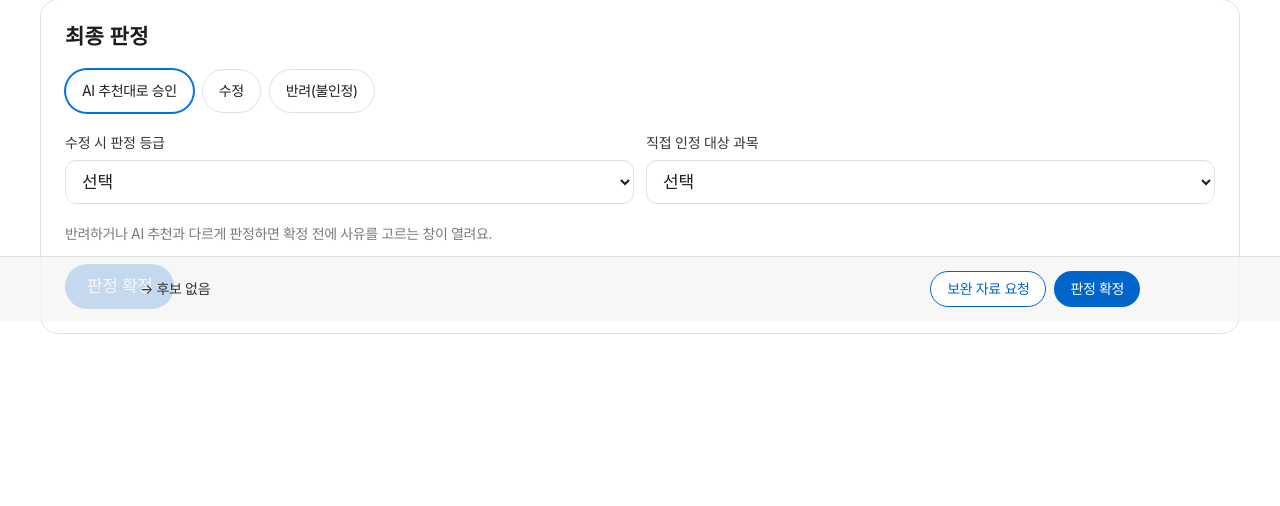
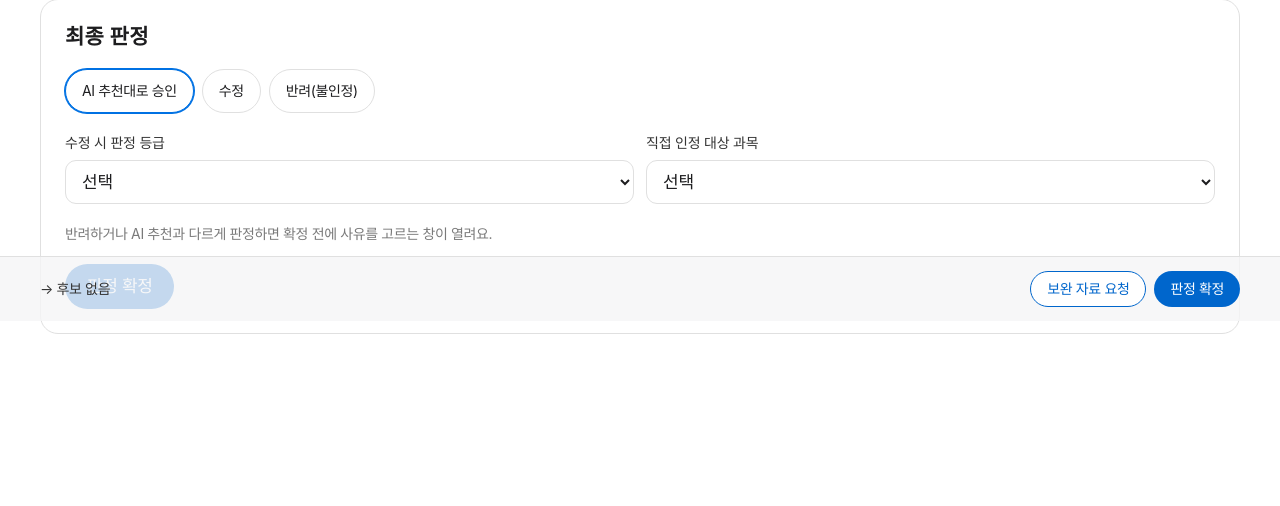
Before and after one commit to Hyeonwoo01/CreditBridge_AI, a FastAPI app: template app/web/templates/professor/evaluation.html in a window 1280 px wide. Shown: the part 479-985 px from the top of the page. Run offline with FastAPI, Linux system fonts and the light colour scheme; the template is opened without the code that fills it, so the values that code supplies are empty; parts of the project's set-up code (start-up, migrations or seed data) failed here and were passed over; some web fonts are replaced.

Commit message:
심사 큐·원문 대조 화면은 1440px 확장 폭, 나머지는 1280px. 하단 판정 바와 선택 바도 본문 폭에 맞춤

```diff
--- a/app/web/templates/base.html
+++ b/app/web/templates/base.html
@@ -15,7 +15,7 @@
 <body class="flex min-h-screen flex-col bg-white font-sans text-ink antialiased" hx-headers='{"X-CSRF-Token": "{{ csrf_token }}"}'>
   {% set role_label = {"student": "학생", "evaluator": "심사관", "professor": "학과 교수", "admin": "관리자"} %}
   <header class="sticky top-0 z-30 bg-black text-white">
-    <div class="mx-auto flex h-11 max-w-[1280px] items-center justify-between gap-4 px-4 md:px-10">
+    <div class="mx-auto flex h-11 {{ self.width() }} items-center justify-between gap-4 px-4 md:px-10">
       <a href="/" class="flex items-center gap-1.5 font-display text-[15px] font-semibold tracking-[-0.2px]">
         <span class="flex h-8 items-center rounded-sm bg-white px-1"><img src="/static/img/logo-mark.png" alt="" width="36" height="26" class="h-[26px] w-auto"></span>
         CreditBridge AI
@@ -54,7 +54,7 @@
   {% if user and user.role != 'student' %}
   {# 보조 바: 소속 기관과 심사 집계 (HTMX로 불러온다) #}
   <div class="border-b border-hairline bg-white">
-    <div class="mx-auto flex max-w-[1280px] flex-wrap items-center justify-between gap-x-4 gap-y-2 px-4 py-2.5 md:px-10">
+    <div class="mx-auto flex {{ self.width() }} flex-wrap items-center justify-between gap-x-4 gap-y-2 px-4 py-2.5 md:px-10">
       <p class="flex min-w-0 items-center gap-2 text-[13px] text-ink-80">
         <svg width="14" height="14" viewBox="0 0 24 24" fill="none" stroke="currentColor" stroke-width="2" aria-hidden="true"><path d="M3 21h18M5 21V7l7-4 7 4v14M9 9h1M14 9h1M9 13h1M14 13h1M9 17h6"/></svg>
         <span class="font-semibold text-ink">{{ user.institution.name if user.institution else '' }}</span>
@@ -64,14 +64,14 @@
     </div>
   </div>
   {% endif %}
-  <main class="mx-auto w-full max-w-[1280px] flex-1 px-4 pt-8 pb-20 md:px-10 md:pt-10">
+  <main class="mx-auto w-full {% block width %}max-w-[1280px]{% endblock %} flex-1 px-4 pt-8 pb-20 md:px-10 md:pt-10">
     {% for f in flashes %}
     <div role="status" class="mb-4 rounded-md px-4 py-3 text-sm {{ 'bg-reject-subtle text-reject' if f.kind == 'error' else 'bg-parchment text-ink-80' }}">{{ f.message }}</div>
     {% endfor %}
     {% block content %}{% endblock %}
   </main>
   <footer class="border-t border-hairline bg-parchment text-ink-80">
-    <div class="mx-auto grid max-w-[1280px] gap-3 px-4 py-8 text-xs leading-relaxed tracking-[-0.12px] md:px-10">
+    <div class="mx-auto grid {{ self.width() }} gap-3 px-4 py-8 text-xs leading-relaxed tracking-[-0.12px] md:px-10">
       <p class="flex gap-2"><svg class="mt-0.5 shrink-0 text-primary" width="14" height="14" viewBox="0 0 24 24" fill="none" stroke="currentColor" stroke-width="2" aria-hidden="true"><path d="M12 3l8 3v6c0 5-3.5 8-8 9-4.5-1-8-4-8-9V6z"/><path d="M9 12l2 2 4-4"/></svg><span><strong class="text-ink">Human-in-the-Loop 고지:</strong> 본 시스템의 AI 분석 결과는 심사 참고용 근거 자료이며, 최종 학점 인정 여부는 해당 학과 교수의 승인으로 확정됩니다.</span></p>
       <p class="text-muted">제출한 문서는 심사 목적으로만 쓰이며, 삭제 요청 시 기관 승인을 거쳐 처리 기한 안에 지워집니다. · © CreditBridge AI</p>
     </div>
--- a/app/web/templates/professor/evaluation.html
+++ b/app/web/templates/professor/evaluation.html
@@ -1,5 +1,7 @@
 {% extends "base.html" %}
 {% block nav %}{% include "professor/_nav.html" %}{% endblock %}
+{# 정보가 빽빽한 화면은 넓은 작업 폭(docs/DESIGN.md: 워크스페이스 확장형) #}
+{% block width %}max-w-[1440px]{% endblock %}
 {% block content %}
 <p class="mb-4 text-sm text-muted"><a class="underline" href="/professor">← 배정된 심사</a> · <a class="underline" href="/evaluations/{{ v.evaluation.id }}/report">판정 근거 리포트</a>{% if not v.decision or v.awaiting_redecision %} · <a class="font-semibold text-primary underline" href="#decision">{{ '재판정하기' if v.decision else '판정하기' }} ↓</a>{% endif %}</p>
 {% include "partials/evaluation.html" %}
@@ -79,7 +81,7 @@
 {# 하단 고정 판정 바: 스크롤 중에도 과목 요약과 판정 액션을 유지한다 #}
 <div class="h-24" aria-hidden="true"></div>
 <div class="sticky-bar fixed inset-x-0 bottom-0 z-20 border-t border-hairline pb-[env(safe-area-inset-bottom,0px)]">
-  <div class="mx-auto flex min-h-16 max-w-[1080px] flex-wrap items-center justify-between gap-x-4 gap-y-2 px-4 py-3 md:px-10">
+  <div class="mx-auto flex min-h-16 max-w-[1440px] flex-wrap items-center justify-between gap-x-4 gap-y-2 px-4 py-3 md:px-10">
     <p class="min-w-0 text-sm text-ink-80">
       <span class="font-semibold text-ink">{{ v.syllabus.course_code or v.syllabus.course_title }}</span>
       → {{ v.candidate.code if v.candidate else '후보 없음' }}{% if v.evaluation.coverage is not none and v.candidate and v.evaluation.recommendation != 'insufficient' %} · 커버리지 <span class="tabular-nums">{{ v.evaluation.coverage | pct }}</span>{% endif %}
--- a/app/web/templates/review/evaluation.html
+++ b/app/web/templates/review/evaluation.html
@@ -1,6 +1,8 @@
 {% extends "base.html" %}
 {% from "partials/macros.html" import time %}
 {% block nav %}{% include "review/_nav.html" %}{% endblock %}
+{# 정보가 빽빽한 화면은 넓은 작업 폭(docs/DESIGN.md: 워크스페이스 확장형) #}
+{% block width %}max-w-[1440px]{% endblock %}
 {% block content %}
 <p class="mb-4 text-sm text-muted"><a class="underline" href="/review">← 심사 큐</a> · <a class="underline" href="/evaluations/{{ v.evaluation.id }}/report">판정 근거 리포트</a></p>
 {% include "partials/evaluation.html" %}
--- a/app/web/templates/review/queue.html
+++ b/app/web/templates/review/queue.html
@@ -2,6 +2,8 @@
 {% from "partials/macros.html" import rec_badge, time %}
 {% block nav %}{% include "review/_nav.html" %}{% endblock %}
 {% block crumb %}학사처 심사 워크스페이스 · 심사 대기열{% endblock %}
+{# 정보가 빽빽한 화면은 넓은 작업 폭(docs/DESIGN.md: 워크스페이스 확장형) #}
+{% block width %}max-w-[1440px]{% endblock %}
 {% block content %}
 {% set conf_word = {"high": "High", "medium": "Medium", "low": "Low"} %}
 {% macro qlink(t=tab, d=department, p=1) -%}?tab={{ t }}&department={{ d | urlencode }}&sort={{ sort }}&q={{ q | urlencode }}&page={{ p }}{%- endmacro %}
@@ -155,7 +157,7 @@
 
   {# 선택하면 아래에 뜨는 일괄 처리 바 #}
   <div class="pointer-events-none fixed inset-x-0 bottom-4 z-20 px-4" data-select-bar hidden>
-    <div class="pointer-events-auto mx-auto flex max-w-[1240px] flex-wrap items-center justify-between gap-3 rounded-lg bg-tile px-5 py-3 text-white">
+    <div class="pointer-events-auto mx-auto flex max-w-[1360px] flex-wrap items-center justify-between gap-3 rounded-lg bg-tile px-5 py-3 text-white">
       <p class="flex items-center gap-3 text-sm"><span class="size-2 rounded-full bg-primary-on-dark"></span><strong><span data-select-count>0</span>건 선택됨</strong><span class="hidden text-on-dark-muted sm:inline">후보 과목 학과의 담당 교수에게 근거 요약과 함께 배정돼요</span></p>
       <div class="flex gap-2">
         <button class="btn-primary btn-sm">담당 교수 일괄 배정</button>
```
Also changed, not shown: docs/DESIGN.md (+7 -6 lines), app/web/static/css/app.css.
